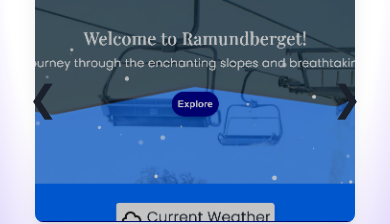
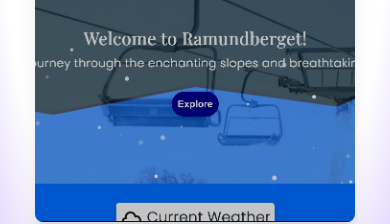
Before and after one commit to FilipHedlen/Portfolio-new, a React (Vite) app in the folder Portfolio-new/: page /projects in a window 390 px wide. Shown: the part 214-438 px from the top of the page. Built offline with nearby package versions, Linux system fonts and the light colour scheme.

Commit message:
Added a touch swipe effect on project cards to simplify mobile use

```diff
--- a/Portfolio-new/src/components/ProjectCards/ProjectCarousel/ProjectCarousel.tsx
+++ b/Portfolio-new/src/components/ProjectCards/ProjectCarousel/ProjectCarousel.tsx
@@ -1,9 +1,11 @@
-import React, { useState } from 'react';
+import React, { useState, useRef } from 'react';
 import ProjectCards from '../ProjectCards/ProjectCards';
 import { projects } from '../../../data/projectData';
 
 const ProjectsCarousel: React.FC = () => {
   const [currentIndex, setCurrentIndex] = useState(0);
+  const touchStartX = useRef<number>(0);
+  const touchEndX = useRef<number>(0);
 
   const handlePrev = () => {
     setCurrentIndex((prevIndex) => (prevIndex === 0 ? projects.length - 1 : prevIndex - 1));
@@ -13,8 +15,29 @@ const ProjectsCarousel: React.FC = () => {
     setCurrentIndex((prevIndex) => (prevIndex === projects.length - 1 ? 0 : prevIndex + 1));
   };
 
+  const handleTouchStart = (e: React.TouchEvent<HTMLDivElement>) => {
+    touchStartX.current = e.touches[0].clientX;
+  };
+
+  const handleTouchMove = (e: React.TouchEvent<HTMLDivElement>) => {
+    touchEndX.current = e.touches[0].clientX;
+  };
+
+  const handleTouchEnd = () => {
+    if (touchStartX.current - touchEndX.current > 50) {
+      handleNext(); // Swipe left
+    } else if (touchEndX.current - touchStartX.current > 50) {
+      handlePrev(); // Swipe right
+    }
+  };
+
   return (
-    <div className="relative min-h-screen w-full max-w-[800px] mx-auto px-4 sm:px-6 lg:px-8 touch-pan-x">
+    <div
+      className="relative min-h-screen w-full max-w-[800px] mx-auto px-4 sm:px-6 lg:px-8"
+      onTouchStart={handleTouchStart}
+      onTouchMove={handleTouchMove}
+      onTouchEnd={handleTouchEnd}
+    >
       <div className="overflow-hidden">
         <div
           className={`flex transition-transform duration-500 ease-in-out`}
@@ -39,7 +62,7 @@ const ProjectsCarousel: React.FC = () => {
           ))}
         </div>
       </div>
-      <div className="absolute top-52 left-0 right-0 flex justify-between px-5">
+      <div className="absolute top-52 left-0 right-0 justify-between px-5 hidden sm:flex">
         <button
           onClick={handlePrev}
           className="text-4xl sm:text-5xl text-dark-grey dark:text-light-grey hover:text-primary-light-hover dark:hover:text-primary-dark-hover transition duration-100 p-2 sm:p-4"
@@ -48,7 +71,7 @@ const ProjectsCarousel: React.FC = () => {
         </button>
         <button
           onClick={handleNext}
-          className="text-4xl sm:text-5xl color text-dark-grey dark:text-light-grey hover:text-primary-light-hover dark:hover:text-primary-dark-hover transition duration-100 p-2 sm:p-4"
+          className="text-4xl sm:text-5xl text-dark-grey dark:text-light-grey hover:text-primary-light-hover dark:hover:text-primary-dark-hover transition duration-100 p-2 sm:p-4"
         >
           ❯
         </button>
```
